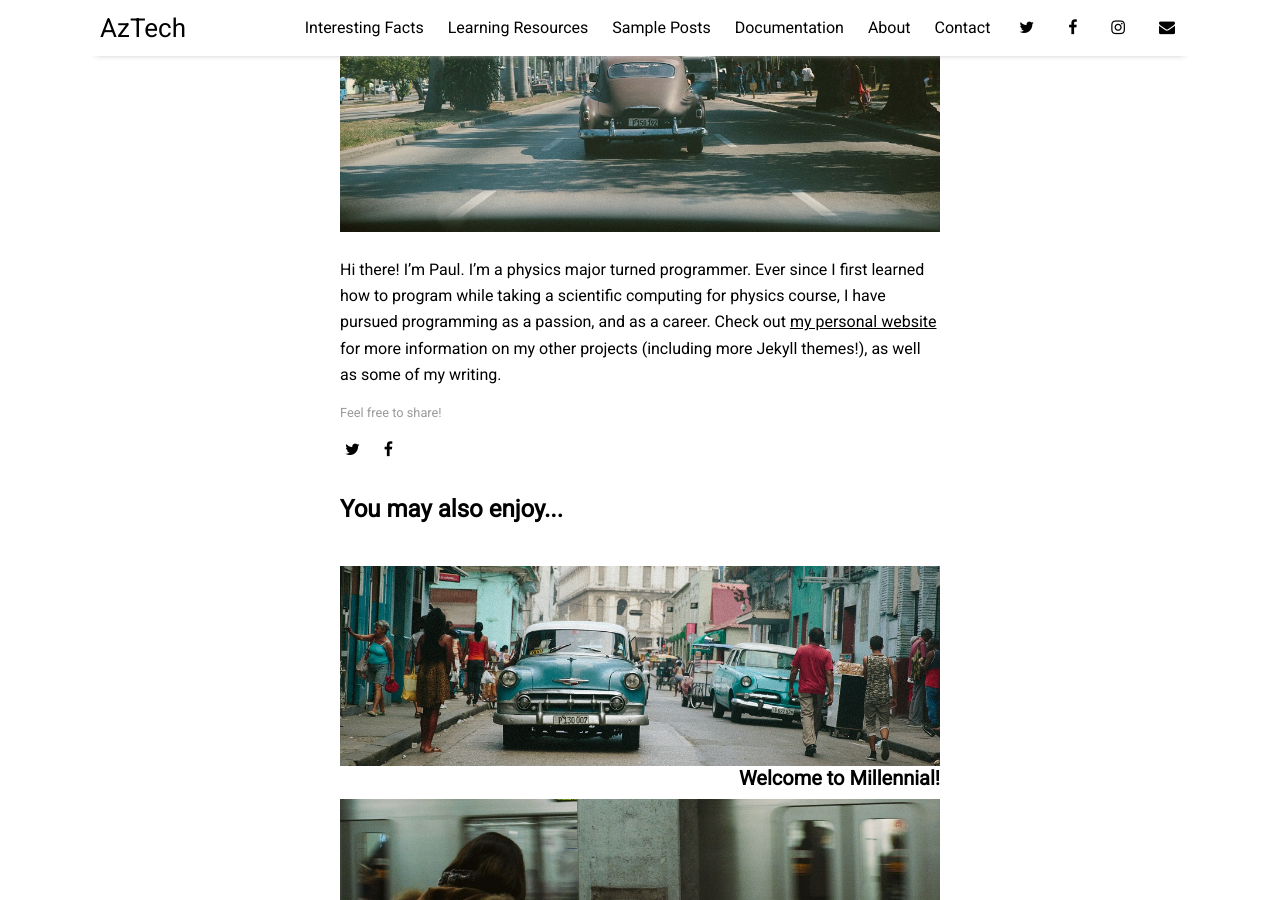
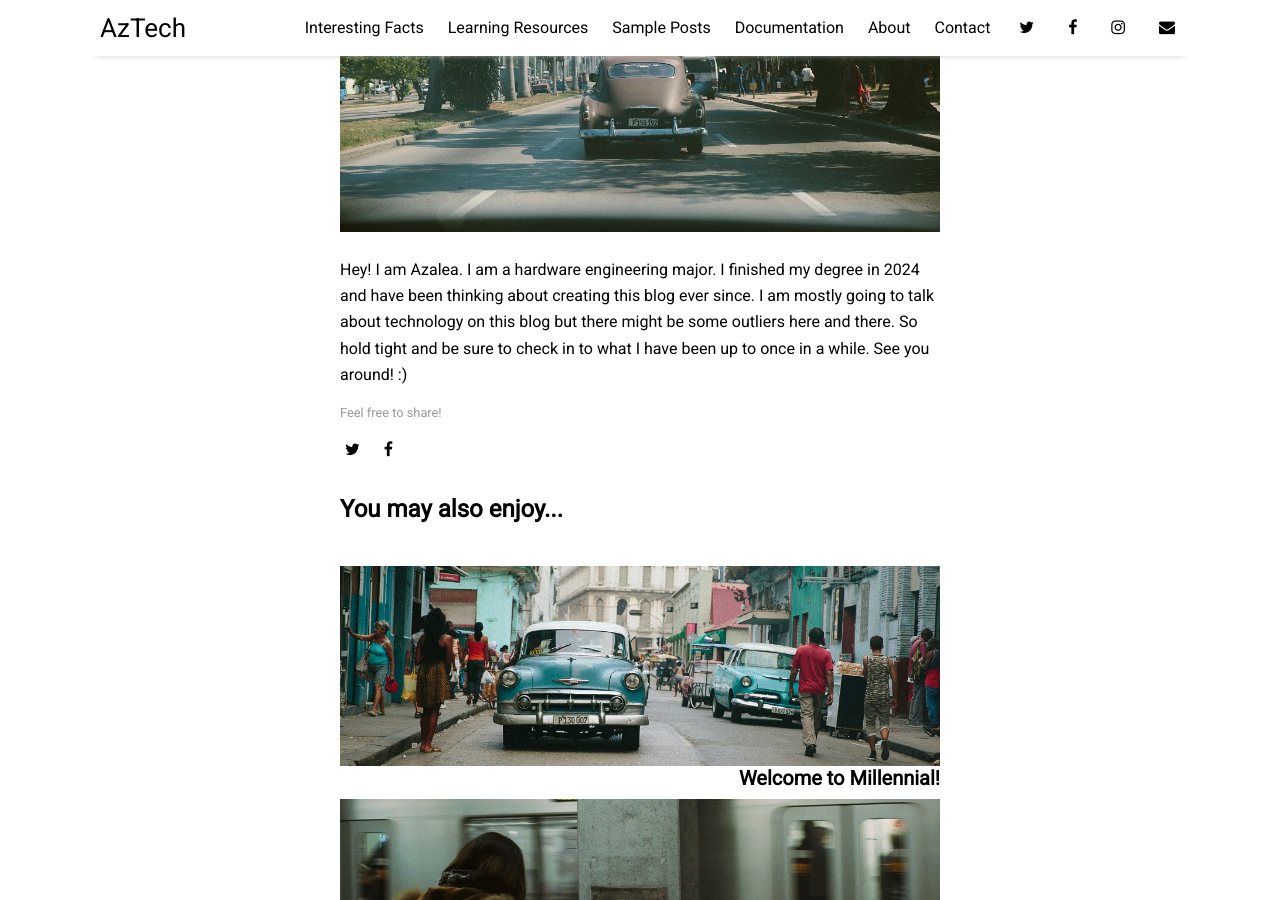
Before and after one commit to azalea-aztech/aztech.github.io, a Jekyll site: the page built from _posts/2016-04-04-about-the-author.md, in a window 1280 px wide and 900 px high, scrolled down 330 px. Built offline with Jekyll 4.4.1, drawn with Linux system fonts in a browser that asks for light colours; nearby versions of some CDN libraries.

Commit message:
Updated About the author

```diff
--- a/_posts/2016-04-04-about-the-author.md
+++ b/_posts/2016-04-04-about-the-author.md
@@ -7,4 +7,6 @@ tags: [sample]
 image: cuba-2.jpg
 ---
 
-Hi there! I'm Paul. I’m a physics major turned programmer. Ever since I first learned how to program while taking a scientific computing for physics course, I have pursued programming as a passion, and as a career. Check out [my personal website](https://www.lenpaul.com/) for more information on my other projects (including more Jekyll themes!), as well as some of my writing.
+Hey! I am Azalea. I am a hardware engineering major. I finished my degree in 2024 and have been thinking about creating this blog ever since. I am mostly going to talk about technology on this blog but there might be some outliers here and there.
+So hold tight and be sure to check in to what I have been up to once in a while.
+See you around! :)
```
